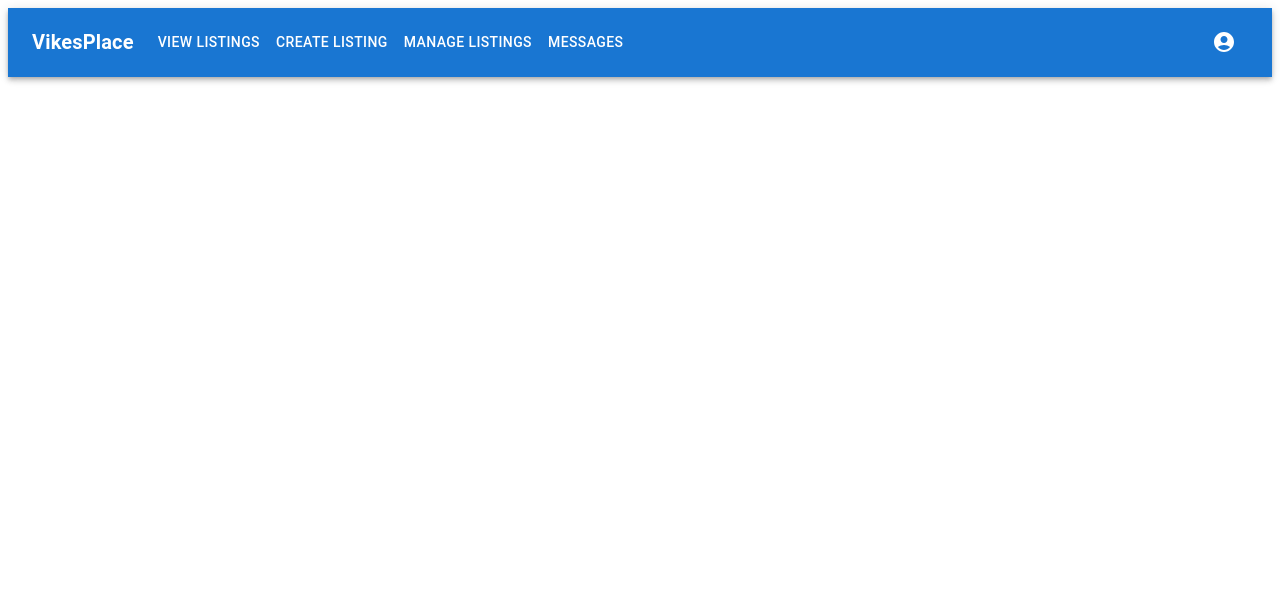
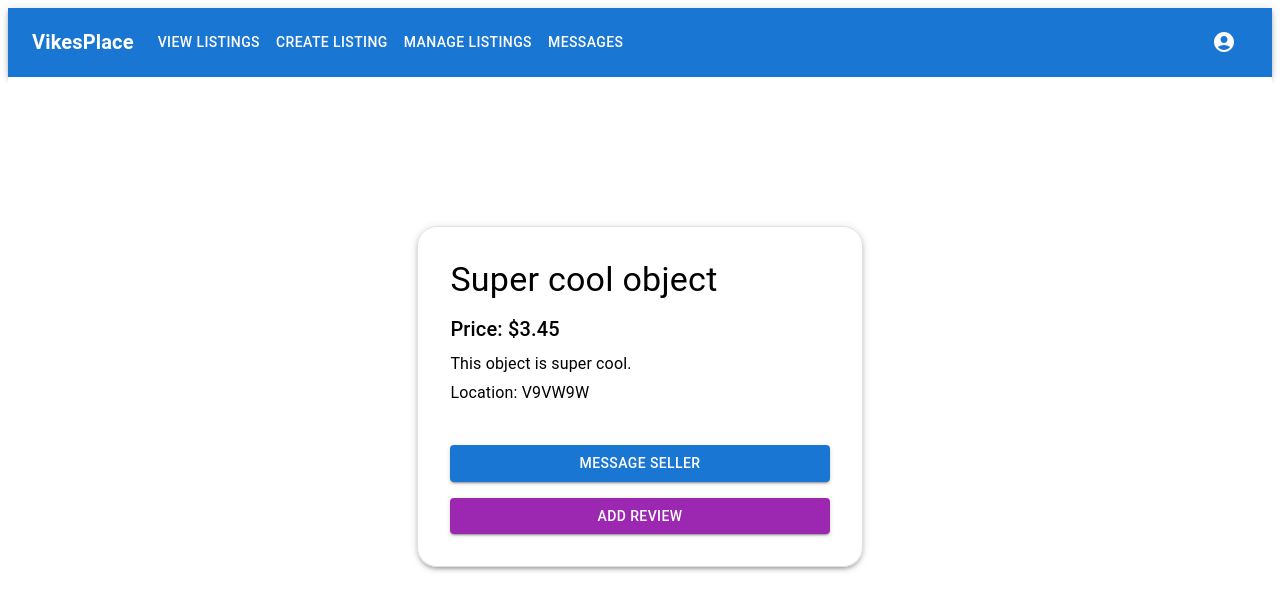
Before and after one commit to vikesplace/vikesplace, a React (Create React App) app in the folder frontend/: page /listings/10 in a window 1280 px wide. Shown: the top 610 px of the page. Built offline with nearby package versions, Linux system fonts and the light colour scheme.

Commit message:
added view individual listing page (#39)
* added view individual listing page

* component name change

```diff
--- a/frontend/src/App.js
+++ b/frontend/src/App.js
@@ -9,6 +9,7 @@ import Messages from './pages/Messages.js';
 import VerifyAccount from './pages/VerifyAccount.js';
 import VerifiedAccount from './pages/VerifiedAccount.js';
 import SearchHistory from './pages/SearchHistory.js';
+import ListingDetailsPage from './pages/ListingDetailsPage.js';
 import Login from './pages/Login.js';
 
 function App() {
@@ -25,6 +26,7 @@ function App() {
         <Route path="/verify" element={<VerifyAccount />} /> {/* TODO: modify /verify to use parameters from email verification*/}
         <Route path="/verified" element={<VerifiedAccount />} />
         <Route path="/history" element={<SearchHistory />} />
+        <Route path="/listings/:id" element={<ListingDetailsPage />} />
         {/* Add other routes here */}
       </Routes>
     </Router>
--- a/frontend/src/components/ListingCard.js
+++ b/frontend/src/components/ListingCard.js
@@ -1,26 +1,27 @@
-import * as React from 'react';
+import React from 'react';
 import Box from '@mui/material/Box';
 import Card from '@mui/material/Card';
 import CardContent from '@mui/material/CardContent';
 import Typography from '@mui/material/Typography';
 import { CardActionArea, CardHeader } from '@mui/material';
+import { Link } from 'react-router-dom';
 
-export default function ActionAreaCard({ id, title, price, location, status }) {
+export default function ListingCard({ id, title, price, location, status }) {
   return (
     <Card>
-      <CardActionArea href={'/view-listing/'+{id}}>
+      <CardActionArea component={Link} to={`/listings/${id}`}>
         <CardHeader title={title} />
         <CardContent>
-            <Box sx={{ display: 'flex', alignItems: 'center'}}>
-                <Box sx={{ display: 'flex', width: 1/3, flexDirection: 'column', mx: 2, alignItems: 'start'}}>
+          <Box sx={{ display: 'flex', alignItems: 'center' }}>
+            <Box sx={{ display: 'flex', width: 1 / 3, flexDirection: 'column', mx: 2, alignItems: 'start' }}>
               <Typography variant='h6'>
                 $ {price}
               </Typography>
             </Box>
-                <Box sx={{ display: 'flex', width: 1/3, flexDirection: 'column', mx: 2, alignItems: 'center'}}>
+            <Box sx={{ display: 'flex', width: 1 / 3, flexDirection: 'column', mx: 2, alignItems: 'center' }}>
               {location}
             </Box>
-                <Box sx={{ display: 'flex', width: 1/3, flexDirection: 'column', mx: 2, alignItems: 'end'}}>
+            <Box sx={{ display: 'flex', width: 1 / 3, flexDirection: 'column', mx: 2, alignItems: 'end' }}>
               {status}
             </Box>
           </Box>
--- /dev/null
+++ b/frontend/src/components/ListingDetails.js
@@ -0,0 +1,50 @@
+import React from 'react';
+import Box from '@mui/material/Box';
+import Typography from '@mui/material/Typography';
+import Button from '@mui/material/Button';
+
+const ListingDetails = ({ listing }) => {
+  return (
+    <Box
+      display="flex"
+      justifyContent="center"
+      alignItems="center"
+      minHeight="100vh"
+      bgcolor="background.paper"
+    >
+      <Box
+        border={1}
+        borderRadius={5}
+        borderColor="grey.300"
+        p={4}
+        width="30%"
+        textAlign="left"
+        boxShadow={3}
+        mt={-20}
+      >
+        <Typography variant="h4" component="h3" gutterBottom>
+          {listing.title}
+        </Typography>
+        <Typography variant="h6" gutterBottom>
+          Price: ${listing.price}
+        </Typography>
+        <Typography variant="body1" gutterBottom>
+          {listing.description || "No description available."}
+        </Typography>
+        <Typography variant="body1" gutterBottom>
+          Location: {listing.location}
+        </Typography>
+        <Box display="flex" flexDirection="column" mt={5} width="100%">
+          <Button variant="contained" color="primary" width='100%' sx={{ mb: 2 }}>
+            Message Seller
+          </Button>
+          <Button variant="contained" color="secondary">
+            Add Review
+          </Button>
+        </Box>
+      </Box>
+    </Box>
+  );
+};
+
+export default ListingDetails;
--- /dev/null
+++ b/frontend/src/pages/ListingDetailsPage.js
@@ -0,0 +1,28 @@
+import React from 'react';
+import { useParams } from 'react-router-dom';
+import ListingDetails from '../components/ListingDetails';
+
+// Mock data for the example
+const listings = [
+  { id: '4', title: 'Test 1', price: '2.00', description: 'This is a test listing.', location: 'V9VW9W', status: 'AVAILABLE' },
+  { id: '10', title: 'Super cool object', price: '3.45', description: 'This object is super cool.', location: 'V9VW9W', status: 'SOLD' },
+  { id: '100', title: 'Buy Me!', price: '1234.56', description: 'Please buy me!', location: 'V9VW9W', status: 'AVAILABLE' },
+  { id: '3', title: 'Another listings for sale', price: '98765432.10', description: 'Another great listing for sale.', location: 'V9VW9W', status: 'AVAILABLE' }
+];
+
+const ListingDetailsPage = () => {
+  const { id } = useParams();
+  const listing = listings.find((listing) => listing.id === id);
+
+  if (!listing) {
+    return <div>Listing not found</div>;
+  }
+
+  return (
+    <div>
+      <ListingDetails listing={listing} />
+    </div>
+  );
+};
+
+export default ListingDetailsPage;
--- a/frontend/src/pages/ViewListings.js
+++ b/frontend/src/pages/ViewListings.js
@@ -1,27 +1,32 @@
 import React from 'react';
+import { useNavigate } from 'react-router-dom';
 import Container from '@mui/material/Container';
 import Box from '@mui/material/Box';
 import '../App.css';
-import ListingCard from '../components/ListingCard.js';
-import SearchBar from '../components/SearchBar.js';
-
-// TODO: GET listings
+import ListingCard from '../components/ListingCard';
+import SearchBar from '../components/SearchBar';
 
 const listings = [
   { id: '4', title: 'Test 1', price: '2.00', location: 'V9VW9W', status: 'AVAILABLE' },
-  { id: '10',title: 'Super cool object', price: '3.45', location: 'V9VW9W', status: 'SOLD' },
-  { id: '100',title: 'Buy Me!', price: '1234.56', location: 'V9VW9W', status: 'AVAILABLE' },
-  { id: '3',title: 'Another listings for sale', price: '98765432.10', location: 'V9VW9W', status: 'AVAILABLE' }
+  { id: '10', title: 'Super cool object', price: '3.45', location: 'V9VW9W', status: 'SOLD' },
+  { id: '100', title: 'Buy Me!', price: '1234.56', location: 'V9VW9W', status: 'AVAILABLE' },
+  { id: '3', title: 'Another listings for sale', price: '98765432.10', location: 'V9VW9W', status: 'AVAILABLE' }
 ];
 
 function ViewListings() {
+  const navigate = useNavigate();
+
+  const handleListingClick = (id) => {
+    navigate(`/listings/${id}`);
+  };
+
   return (
     <div className="ViewListings">
       <Container>
         <SearchBar />
         <Box mt={2}>
           {listings.map((listing) => (
-            <div key={'div'+listing.id}>
+            <div key={'div' + listing.id} onClick={() => handleListingClick(listing.id)}>
               <ListingCard
                 id={listing.id}
                 title={listing.title}
@@ -31,7 +36,7 @@ function ViewListings() {
               />
               <br />
             </div>
-            ))}
+          ))}
         </Box>
       </Container>
     </div>
```
Also changed, not shown: 1 other file (tests, documents, lock files or other folders). Lines whose indentation alone changed are shown as unchanged.
